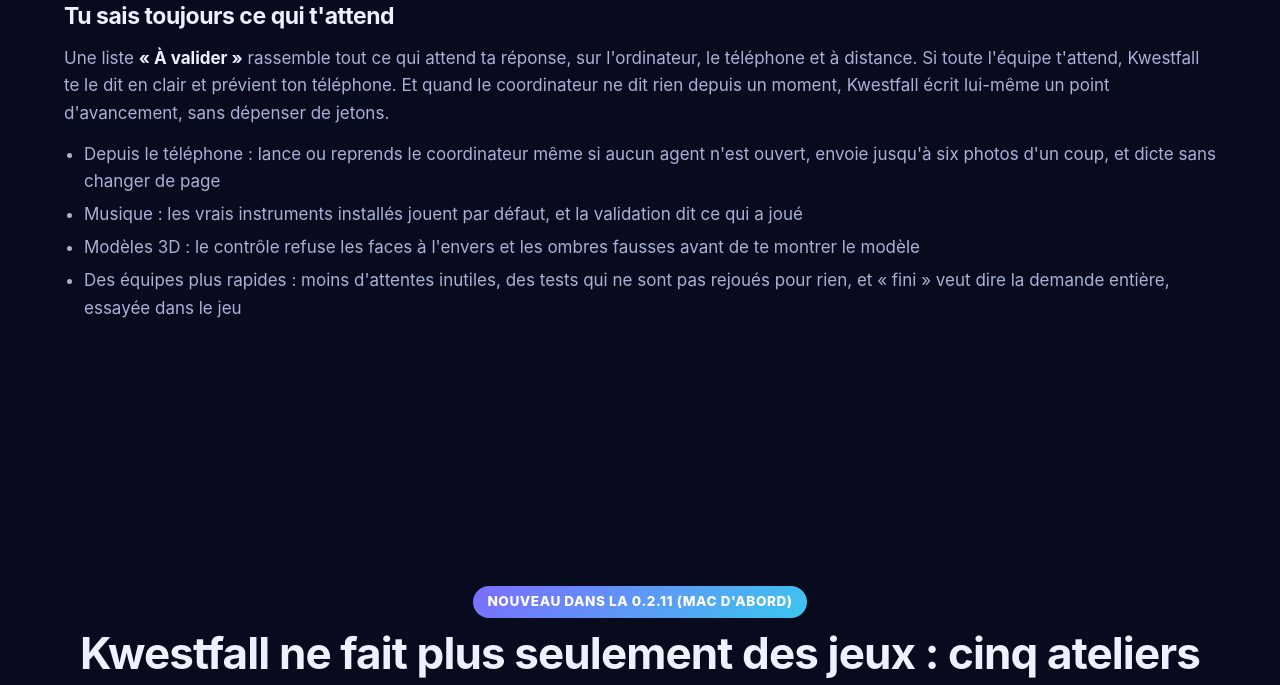
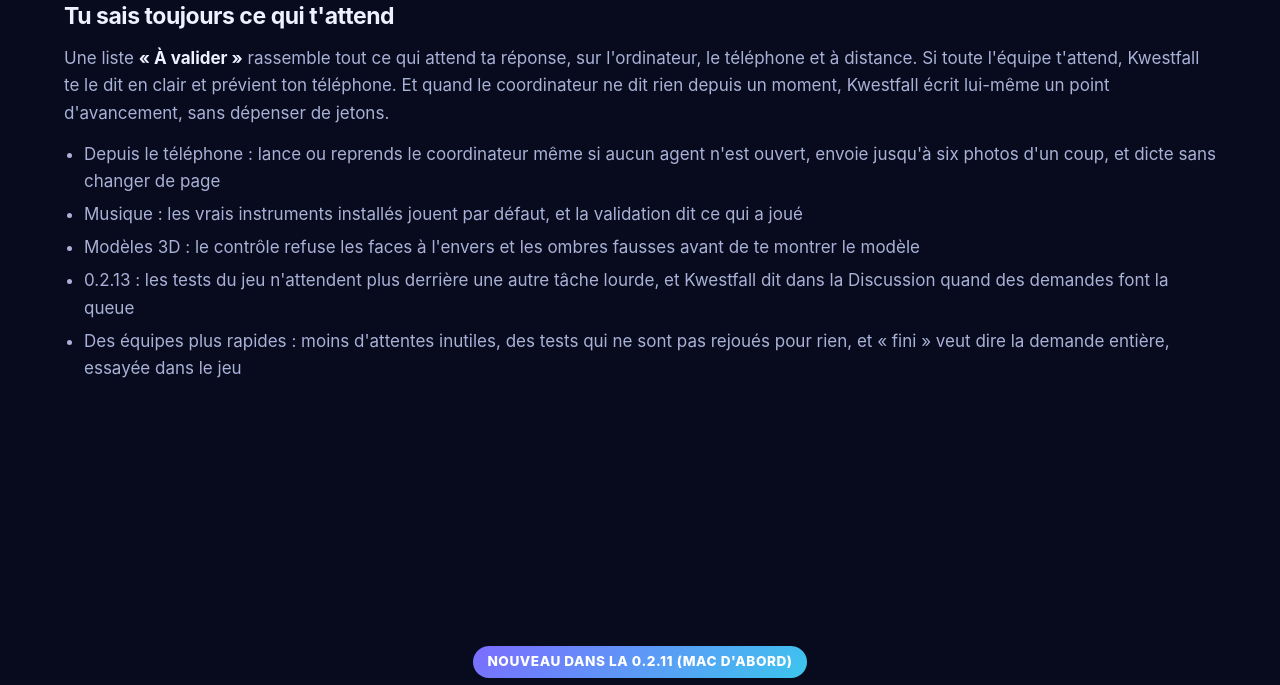
Before and after one commit to elinahart/novara-releases, a plain HTML site: page docs/fr.html in a window 1280 px wide. Shown: the part 1386-2071 px from the top of the page. Drawn offline with Linux system fonts and the light colour scheme.

Commit message:
Kwestfall 0.2.13 : correctif de la file des tâches lourdes
Co-Authored-By: Claude Fable 5.2 <noreply@anthropic.com>

```diff
--- a/docs/fr.html
+++ b/docs/fr.html
@@ -60,7 +60,7 @@
   <article class="feature reveal" style="grid-template-columns: 1fr">
     <div><h3>Tu sais toujours ce qui t'attend</h3>
       <p>Une liste <b>« À valider »</b> rassemble tout ce qui attend ta réponse, sur l'ordinateur, le téléphone et à distance. Si toute l'équipe t'attend, Kwestfall te le dit en clair et prévient ton téléphone. Et quand le coordinateur ne dit rien depuis un moment, Kwestfall écrit lui-même un point d'avancement, sans dépenser de jetons.</p>
-      <ul><li>Depuis le téléphone : lance ou reprends le coordinateur même si aucun agent n'est ouvert, envoie jusqu'à six photos d'un coup, et dicte sans changer de page</li><li>Musique : les vrais instruments installés jouent par défaut, et la validation dit ce qui a joué</li><li>Modèles 3D : le contrôle refuse les faces à l'envers et les ombres fausses avant de te montrer le modèle</li><li>Des équipes plus rapides : moins d'attentes inutiles, des tests qui ne sont pas rejoués pour rien, et « fini » veut dire la demande entière, essayée dans le jeu</li></ul></div>
+      <ul><li>Depuis le téléphone : lance ou reprends le coordinateur même si aucun agent n'est ouvert, envoie jusqu'à six photos d'un coup, et dicte sans changer de page</li><li>Musique : les vrais instruments installés jouent par défaut, et la validation dit ce qui a joué</li><li>Modèles 3D : le contrôle refuse les faces à l'envers et les ombres fausses avant de te montrer le modèle</li><li>0.2.13 : les tests du jeu n'attendent plus derrière une autre tâche lourde, et Kwestfall dit dans la Discussion quand des demandes font la queue</li><li>Des équipes plus rapides : moins d'attentes inutiles, des tests qui ne sont pas rejoués pour rien, et « fini » veut dire la demande entière, essayée dans le jeu</li></ul></div>
   </article>
 </section>
 
```
Also changed, not shown: docs/index.html (+1 -1 lines), 1 other file.
